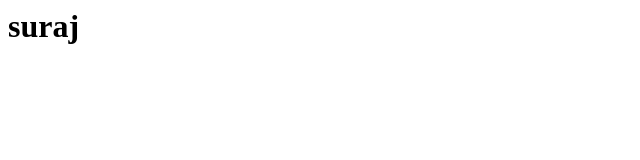
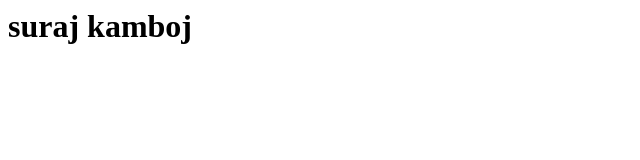
Before and after one commit to ksuraj8888/sample4, a plain HTML site: page index.html in a window 1280 px wide. Shown: the whole page, without its empty margins (0-640 px from the left). Drawn offline with Linux system fonts and the light colour scheme.

Commit message:
last name added

```diff
--- a/index.html
+++ b/index.html
@@ -1 +1 @@
-<h1>suraj</h1>
+<h1>suraj kamboj</h1>
```
